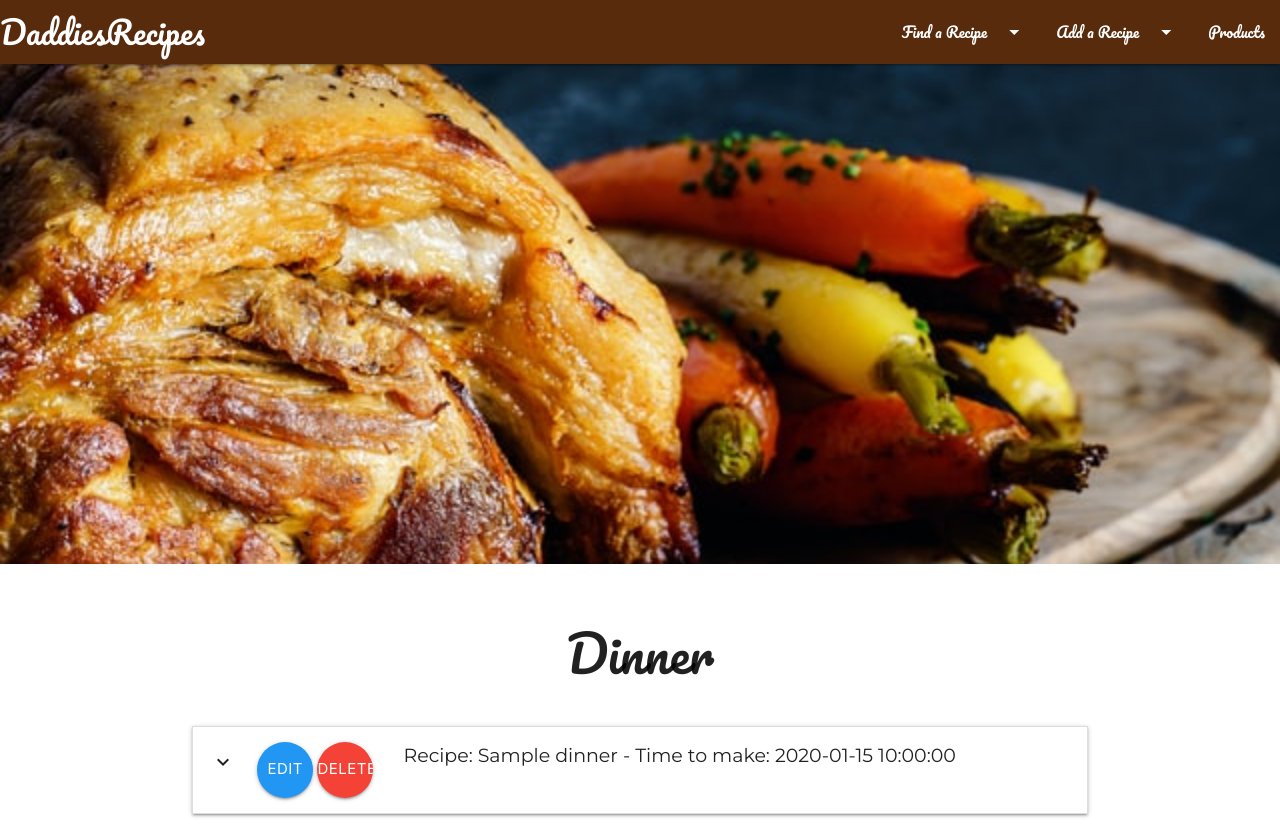
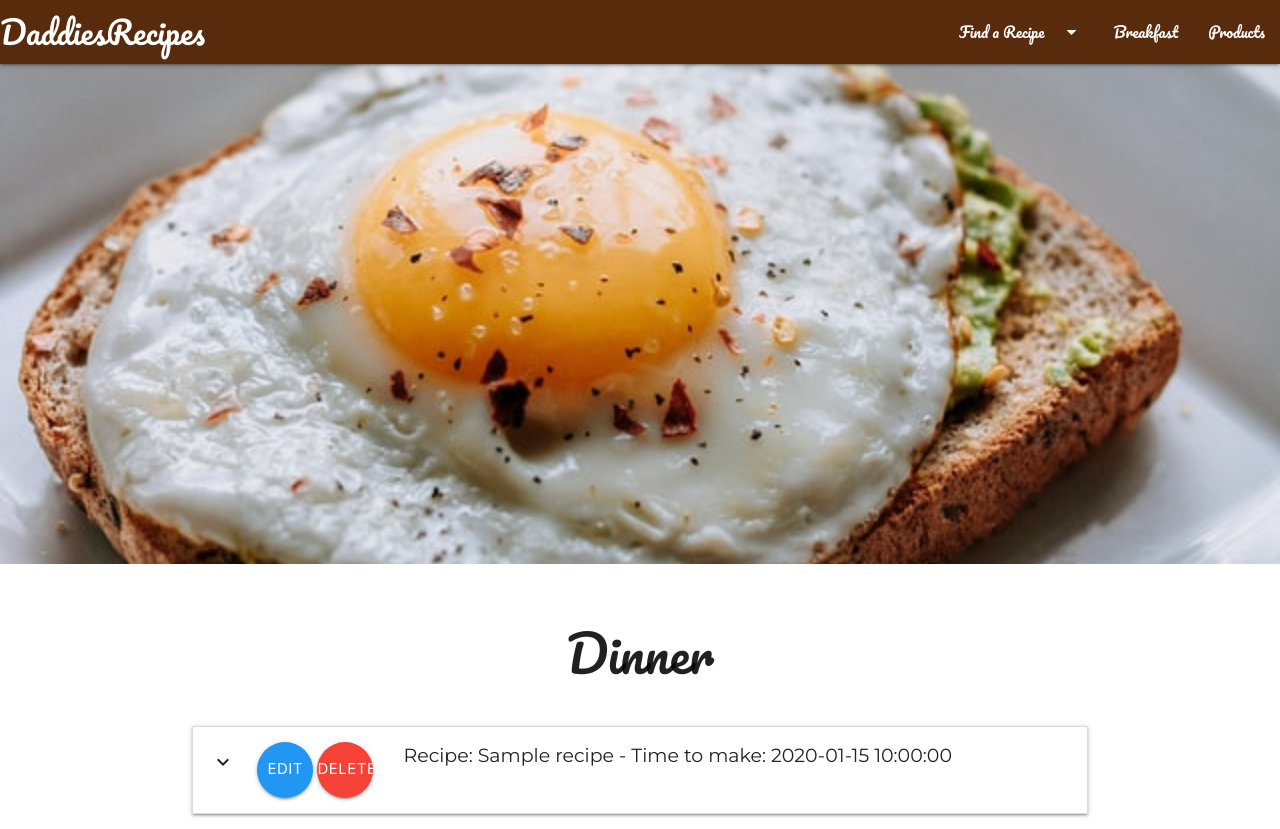
Before and after one commit to ajgoward/Daddies_recipes_MS3, a Flask app: page /dinner in a window 1280 px wide. Run offline with Flask 2, Linux system fonts and the light colour scheme; grey boxes marked "Sample" are stand-in pictures; a database or web service that is not in the repository returns one stand-in record (values such as "Sample title"); some libraries are stand-ins or nearby versions.

Commit message:
started rebuilding the application to add to one collection to remove duplicated code

```diff
--- a/app.py
+++ b/app.py
@@ -43,7 +43,7 @@ def login():
             request.form['password'].encode(
                 'utf-8'), login_user['password']) == login_user['password']:
             session['username'] = request.form['username']
-            return render_template('homepages/profile.html')
+            return redirect(url_for('profile'))
 
     flash('invalid login details')
     return render_template('homepages/index.html')
@@ -68,42 +68,46 @@ def sign_up():
     return render_template('homepages/signup.html')
 
 
+@app.route('/profile' )
+def profile():
+    return render_template("homepages/profile.html")
+
 # recipe pages with function to find the recipes #
 
 
 @app.route('/breakfast')
 def breakfast():
     return render_template(
-        "recipes/breakfast.html", breakfasts=mongo.db.breakfasts.find())
+        "recipes/breakfast.html", recipes=mongo.db.recipes.find({"type":"breakfast"}))
 
 
 @app.route('/lunch')
 def lunch():
-    return render_template("recipes/lunch.html", lunch=mongo.db.lunch.find())
+    return render_template("recipes/lunch.html", recipes=mongo.db.recipes.find({"type":"lunch"}))
 
 
 @app.route('/dinner')
 def dinner():
-    return render_template("recipes/dinner.html", dinner=mongo.db.dinner.find())
+    return render_template("recipes/dinner.html", recipes=mongo.db.recipes.find({"type":"dinner"}))
 
 
 @app.route('/dessert')
 def dessert():
-    return render_template("recipes/dessert.html", desserts=mongo.db.desserts.find())
+    return render_template("recipes/dessert.html", recipes=mongo.db.recipes.find({"type":"dessert"}))
 
 
 # CRUD functionality for the Breakfast collection #
 
 
-@app.route('/add_breakfast')
-def add_breakfast():
-    return render_template("addrecipe/addbreakfast.html")
+@app.route('/add_recipe')
+def add_recipe():
+    return render_template("recipes/addrecipe.html")
 
 
-@app.route('/insert_breakfast', methods=["POST"])
-def insert_breakfast():
-    breakfasts = mongo.db.breakfasts
-    breakfasts.insert_one(request.form.to_dict())
+@app.route('/insert_recipe', methods=["POST"])
+def insert_recipe():
+    recipes = mongo.db.recipes
+    recipes.insert_one(request.form.to_dict())
     return redirect(url_for('breakfast'))
 
 
@@ -137,16 +141,7 @@ def delete_breakfast(breakfast_id):
 # CRUD functionality for the Lunch collection #
 
 
-@app.route('/add_lunch')
-def add_lunch():
-    return render_template("addrecipe/addlunch.html")
 
-
-@app.route('/insert_lunch', methods=["POST"])
-def insert_lunch():
-    lunch = mongo.db.lunch
-    lunch.insert_one(request.form.to_dict())
-    return redirect(url_for('lunch'))
 
 
 @app.route('/edit_lun/<lun_id>')
@@ -178,16 +173,7 @@ def delete_lun(lun_id):
 # CRUD functionality for the Dinner collection #
 
 
-@app.route('/add_dinner')
-def add_dinner():
-    return render_template("addrecipe/adddinner.html")
 
-
-@app.route('/insert_dinner', methods=["POST"])
-def insert_dinner():
-    dinner = mongo.db.dinner
-    dinner.insert_one(request.form.to_dict())
-    return redirect(url_for('dinner'))
 
 
 @app.route('/edit_dinners/<dinners_id>')
@@ -219,16 +205,6 @@ def delete_dinners(dinners_id):
 # CRUD functionality for the Desserts collection #
 
 
-@app.route('/add_dessert')
-def add_dessert():
-    return render_template("addrecipe/adddessert.html")
-
-
-@app.route('/insert_dessert', methods=["POST"])
-def insert_dessert():
-    desserts = mongo.db.desserts
-    desserts.insert_one(request.form.to_dict())
-    return redirect(url_for('dessert'))
 
 
 @app.route('/edit_dessert/<dessert_id>')
--- a/templates/base/base.html
+++ b/templates/base/base.html
@@ -12,7 +12,7 @@
 
 <body>
 	<!-------dropdown menu for larger devices as jquery wouldnt recognise the two-->
-	<ul id="dropdown1" class="dropdown-content">
+	<ul id="dropdown" class="dropdown-content">
 		<li><a href="{{url_for('breakfast')}}">Breakfast</a></li>
 		<li class="divider"></li>
 		<li><a href="{{url_for('lunch')}}">Lunch</a></li>
@@ -22,15 +22,7 @@
 		<li><a href="{{url_for('dessert')}}">Dessert</a></li>
 	</ul>
 
-	<ul id="dropdown2" class="dropdown-content">
-		<li><a href="{{url_for('add_breakfast')}}">Breakfast</a></li>
-		<li class="divider"></li>
-		<li><a href="{{url_for('add_lunch')}}">Lunch</a></li>
-		<li class="divider"></li>
-		<li><a href="{{url_for('add_dinner')}}">Dinner</a></li>
-		<li class="divider"></li>
-		<li><a href="{{url_for('add_dessert')}}">Dessert</a></li>
-	</ul>
+
 	<!------dropdown menu for smaller devices-->
 	<ul id="mobiledropdown" class="dropdown-content">
 		<li><a href="{{url_for('breakfast')}}">Breakfast</a></li>
@@ -42,27 +34,17 @@
 		<li><a href="{{url_for('dessert')}}">Dessert</a></li>
 	</ul>
 	<!-----Add a recipe drop down-->
-	<ul id="mobiledropdown2" class="dropdown-content">
-		<li><a href="{{url_for('add_breakfast')}}">Breakfast</a></li>
-		<li class="divider"></li>
-		<li><a href="{{url_for('add_lunch')}}">Lunch</a></li>
-		<li class="divider"></li>
-		<li><a href="{{url_for('add_dinner')}}">Dinner</a></li>
-		<li class="divider"></li>
-		<li><a href="{{url_for('add_dessert')}}">Dessert</a></li>
-	</ul>
+
 	<nav>
 		<!------navbar with the triggers for drop down-->
 		<div class="nav-wrapper">
-			<a href="{{url_for('home')}}" class="brand-logo">DaddiesRecipes</a>
+			<a href="{{url_for('profile')}}" class="brand-logo">DaddiesRecipes</a>
 			<a href="#" data-target="mobile-demo" class="sidenav-trigger"><i class="material-icons">menu</i></a>
 			<ul class="right hide-on-med-and-down">
-				<li><a class="dropdown" href="#!" data-target="dropdown1">Find a
+				<li><a class="dropdown"  data-target="dropdown">Find a
 						Recipe<i class="material-icons right">arrow_drop_down</i></a></li>
 				<a href="#" data-target="mobile-demo" class="sidenav-trigger"><i class="material-icons">menu</i></a>
-				<ul class="right hide-on-med-and-down">
-					<li><a class="dropdown" href="#!" data-target="dropdown2">Add a
-							Recipe<i class="material-icons right">arrow_drop_down</i></a></li>
+                            <li><a href="{{url_for('add_recipe')}}">Breakfast</a></li>
 					<li><a href="{{url_for('products')}}">Products</a></li>
 				</ul>
 		</div>
@@ -71,8 +53,7 @@
 	<ul class="sidenav" id="mobile-demo">
 		<li><a class="dropdown" href="#!" data-target="mobiledropdown">Find a
 				Recipe<i class="material-icons right">arrow_drop_down</i></a></li>
-		<li><a class="dropdown" href="#!" data-target="mobiledropdown2">Add a
-				Recipe<i class="material-icons right">arrow_drop_down</i></a></li>
+		<li><a href="{{url_for('add_recipe')}}">Breakfast</a></li>
 		<li><a href="{{url_for('products')}}">Products</a></li>
 	</ul>
 
--- a/templates/recipes/dinner.html
+++ b/templates/recipes/dinner.html
@@ -2,47 +2,44 @@
 {% block content %}
 <!-------Header using parallax found on materiallize-->
 <div class="parallax-container">
-	<div class="parallax"><img src="static/images/Roast.jpg" alt="Dinner"></div>
+	<div class="parallax"><img src="static/images/Breakfast.jpg" alt="Breakfast"></div>
 	</div>
 	<div class="container">
 		<div class="row">
-			<div class="col s12 ">
+			<div class="col s12">
 				<h1 class="main-heading">Dinner</h1>
 			</div>
 		</div>
-		<!---------accordian for all the recipes and wiring up to the database collection for Dinner-->
+        <!---------accordian for all the recipes and wiring up to the database collection for breakfasts-->
 		<ul class="collapsible">
-			{% for dinners in dinner %}
+			{% for recipe in recipes %}
 			<li>
 				<div class="collapsible-header">
 					<div class="col s3">
 						<i class="material-icons">expand_more</i>
-						<!--------delete function to easily delete a recipe if it doesnt suit the needs of the webiste or if someone
+                        <!--------delete function to easily delete a recipe if it doesnt suit the needs of the webiste or if someone
                         has a nicer version -->
-						<a href="{{url_for('edit_dinners', dinners_id=dinners._id)}}"
-							class="btn-floating btn-large waves-effect waves-light blue">Edit</a>
-						<a href="{{url_for('delete_dinners', dinners_id=dinners._id)}}"
-							class="btn-floating btn-large waves-effect waves-light red">Delete</a>
+                         <a href="" class="btn-floating btn-large waves-effect waves-light blue">Edit</a>
+                        <a href="" class="btn-floating btn-large waves-effect waves-light red">Delete</a>
 					</div>
 					<div class="recipe_header col s9">
-						<strong>Recipe:</strong> {{dinners.recipe_name}} - <strong>Time to make:</strong>
-						{{dinners.time_to_make}}
+						<strong>Recipe:</strong> {{recipe.recipe_name}} - <strong>Time to make:</strong>
+						{{recipe.time_to_make}}
 					</div>
 				</div>
 				<div class="collapsible-body">
 					<div>
-						<img src="{{dinners.image}}" alt="image"  class="responsive-img circle">
+						<img src="{{recipe.image}}" alt="image"  class="responsive-img center">
      </div>
 						<br>
-						<h3 class="headers">Ingredients</h3>
-						<p class="black-text">{{dinners.ingredients}}</p>
+                        <h3 class="headers">Ingredients</h3>
+						<p class="black-text">{{recipe.ingredients}}</p>
 						<br>
 						<br>
 						<h3 class="headers">Method</h3>
-						<p class="black-text">{{dinners.method}}</p>
+						<p class="black-text">{{recipe.method}}</p>
 					</div>
 			</li>
 			{% endfor %}
 		</ul>
-
 		{% endblock %}
```
Also changed, not shown: templates/addrecipe/addbreakfast.html (deleted, +0 -68 lines), templates/addrecipe/adddessert.html (deleted, +0 -59 lines), templates/addrecipe/adddinner.html (deleted, +0 -58 lines), templates/addrecipe/addlunch.html (deleted, +0 -59 lines), templates/recipes/addrecipe.html (added, +71 -0 lines), templates/recipes/breakfast.html (+8 -8 lines), templates/recipes/lunch.html (+12 -13 lines).
